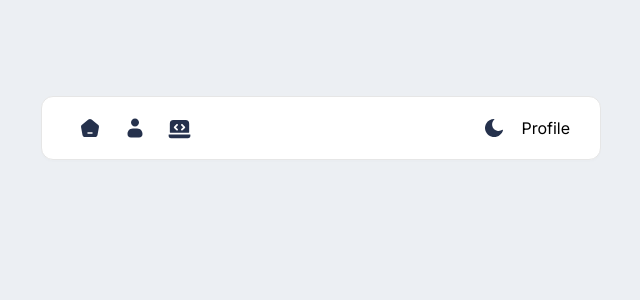
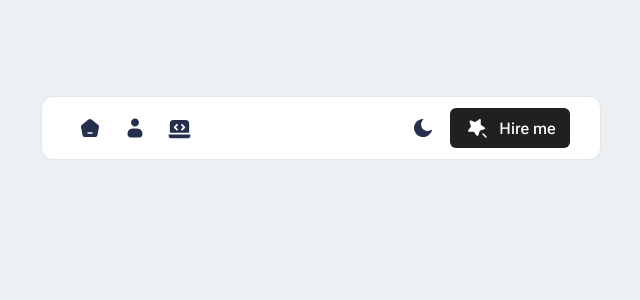
Before and after one commit to vinnyhoward/portfolio-2024, a Next.js app: page / in a window 1280 px wide. Shown: the top 300 px of the page, without its empty margins (319-959 px from the left). Built offline with nearby package versions, Linux system fonts and the light colour scheme.

Commit message:
base navbar done

```diff
--- a/src/components/BrandButton/BrandButton.tsx
+++ b/src/components/BrandButton/BrandButton.tsx
@@ -2,7 +2,20 @@ import React from "react";
 import styled from "styled-components";
 
 const Button = styled.button`
-  /* Add your button styles here */
+  border-radius: 6px;
+  background-color: ${({ theme }) => theme.colors.color3};
+  color: ${({ theme }) => theme.fontFamily.fontColor2};
+  width: 100%;
+  height: 100%;
+  cursor: pointer;
+  padding: 0.5rem;
+  font-size: ${({ theme }) => theme.fontSize.md};
+  font-family: ${({ theme }) => theme.fontFamily.robotoFlex};
+  border: none;
+  transition: background-color 0.5s;
+  display: flex;
+  justify-content: center;
+  align-items: center;
 `;
 
 interface ButtonProps {
@@ -10,8 +23,6 @@ interface ButtonProps {
   children: React.ReactNode;
 }
 
-const BrandButton: React.FC<ButtonProps> = ({ onClick, children }) => {
+export const BrandButton: React.FC<ButtonProps> = ({ onClick, children }) => {
   return <Button onClick={onClick}>{children}</Button>;
 };
-
-export default BrandButton;
--- /dev/null
+++ b/src/components/Icons/StarIcon.tsx
@@ -0,0 +1,28 @@
+import React from "react";
+
+interface StarIconProps {
+  fill?: string;
+  size?: number;
+  width?: number;
+}
+
+export const StarIcon: React.FC<StarIconProps> = ({
+  fill = "#25314C",
+  size = 24,
+  width = 24,
+}) => {
+  return (
+    <svg
+      width={width}
+      height={size}
+      viewBox="0 0 24 24"
+      fill={fill}
+      xmlns="http://www.w3.org/2000/svg"
+    >
+      <path
+        d="M19.276 13.359L15.25 14.619C14.948 14.713 14.7119 14.95 14.6169 15.252L13.358 19.275C13.103 20.09 12.0249 20.262 11.5329 19.565L9.11398 16.138C8.93098 15.879 8.63191 15.727 8.31491 15.732L3.97495 15.797C3.17695 15.809 2.71496 14.901 3.19296 14.261L5.79892 10.773C5.98892 10.519 6.04201 10.1889 5.94101 9.88895L4.59799 5.90598C4.32599 5.09798 5.09798 4.32599 5.90598 4.59799L9.88791 5.94095C10.1879 6.04195 10.5179 5.98898 10.7719 5.79898L14.259 3.19296C14.899 2.71496 15.807 3.17695 15.795 3.97495L15.7299 8.31595C15.7249 8.63295 15.877 8.93196 16.136 9.11496L19.5649 11.536C20.2609 12.028 20.09 13.104 19.276 13.359ZM21.53 20.4699L18.53 17.4699C18.237 17.1769 17.762 17.1769 17.469 17.4699C17.176 17.7629 17.176 18.238 17.469 18.531L20.469 21.531C20.615 21.677 20.807 21.7509 20.999 21.7509C21.191 21.7509 21.383 21.678 21.529 21.531C21.823 21.238 21.823 20.7619 21.53 20.4699Z"
+        fill={fill}
+      />
+    </svg>
+  );
+};
--- a/src/components/Icons/index.ts
+++ b/src/components/Icons/index.ts
@@ -3,3 +3,4 @@ export { ProfileIcon } from "./ProfileIcon";
 export { ProjectsIcon } from "./ProjectsIcon";
 export { LightIcon } from "./LightIcon";
 export { DarkIcon } from "./DarkIcon";
+export { StarIcon } from "./StarIcon";
--- a/src/components/NavBar/NavBar.tsx
+++ b/src/components/NavBar/NavBar.tsx
@@ -5,8 +5,10 @@ import {
   ProjectsIcon,
   DarkIcon,
   LightIcon,
+  StarIcon,
 } from "../Icons";
 import { useTheme } from "../../contexts/ThemeContext";
+import { BrandButton } from "../BrandButton/BrandButton";
 
 const Nav = styled.nav`
   background-color: ${({ theme }) => theme.colors.color1};
@@ -63,34 +65,67 @@ const Nav = styled.nav`
       border-radius: 50%;
     }
   }
+
+  .btn__container {
+    width: 120px;
+    height: 40px;
+  }
+
+  .icon__container {
+    width: 25px;
+    height: 25px;
+    display: flex;
+    justify-content: center;
+    align-items: center;
+  }
+
+  .btn__text {
+    font-size: ${({ theme }) => theme.fontSize.md};
+    font-family: ${({ theme }) => theme.fontFamily.robotoFlex};
+    color: ${({ theme }) =>
+      theme.name === "light"
+        ? theme.fontFamily.fontColor2
+        : theme.fontFamily.fontColor1};
+  }
 `;
 
 export const NavBar = () => {
   const { theme, toggleTheme } = useTheme();
   const isLightTheme = theme.name === "light";
+  const iconColor = theme.fontFamily.fontColor1;
+  const buttonIconColor = isLightTheme
+    ? theme.fontFamily.fontColor2
+    : theme.fontFamily.fontColor1;
   return (
     <Nav>
       <ul>
         <li>
-          <HomeIcon fill={theme.fontFamily.fontColor1} />
+          <HomeIcon fill={iconColor} />
         </li>
         <li>
-          <ProfileIcon fill={theme.fontFamily.fontColor1} />
+          <ProfileIcon fill={iconColor} />
         </li>
         <li>
-          <ProjectsIcon fill={theme.fontFamily.fontColor1} />
+          <ProjectsIcon fill={iconColor} />
         </li>
       </ul>
 
       <div className="interaction-container">
         <li onClick={() => toggleTheme()}>
           {isLightTheme ? (
-            <DarkIcon fill={theme.fontFamily.fontColor1} />
+            <DarkIcon fill={iconColor} />
           ) : (
-            <LightIcon fill={theme.fontFamily.fontColor1} />
+            <LightIcon fill={iconColor} />
           )}
         </li>
-        <div>Profile</div>
+        <div className="btn__container">
+          <BrandButton onClick={() => console.log("clicked")}>
+            <div className="icon__container">
+              <StarIcon fill={buttonIconColor} />
+            </div>
+            <div className="btn__text">Hire me</div>
+          </BrandButton>
+        </div>
       </div>
     </Nav>
   );
--- a/src/styles/themes.tsx
+++ b/src/styles/themes.tsx
@@ -53,7 +53,7 @@ export const darkTheme = {
   colors: {
     color1: "#212121",
     color2: "#161616",
-    color3: "#1f211f",
+    color3: "#3A3A3A",
     color4: "7885FF",
     color5: "#00CCC0",
     color6: "#E7F53C",
@@ -112,9 +112,5 @@ declare module "styled-components" {
       jumboXL: string;
       jumboXXL: string;
     };
-    border: {
-      color1: string;
-      stroke1: string;
-    };
   }
 }
```
